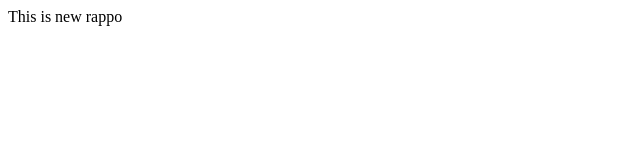
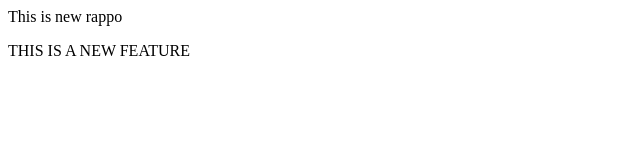
Before and after one commit to aks-project/localrepo, a plain HTML site: page index.html in a window 1280 px wide. Shown: the whole page, without its empty margins (0-640 px from the left). Drawn offline with Linux system fonts and the light colour scheme.

Commit message:
Add new feature

```diff
--- a/index.html
+++ b/index.html
@@ -1 +1,3 @@
 <p>This is new rappo</p>
+<P>THIS IS A NEW FEATURE
+</P>
```
